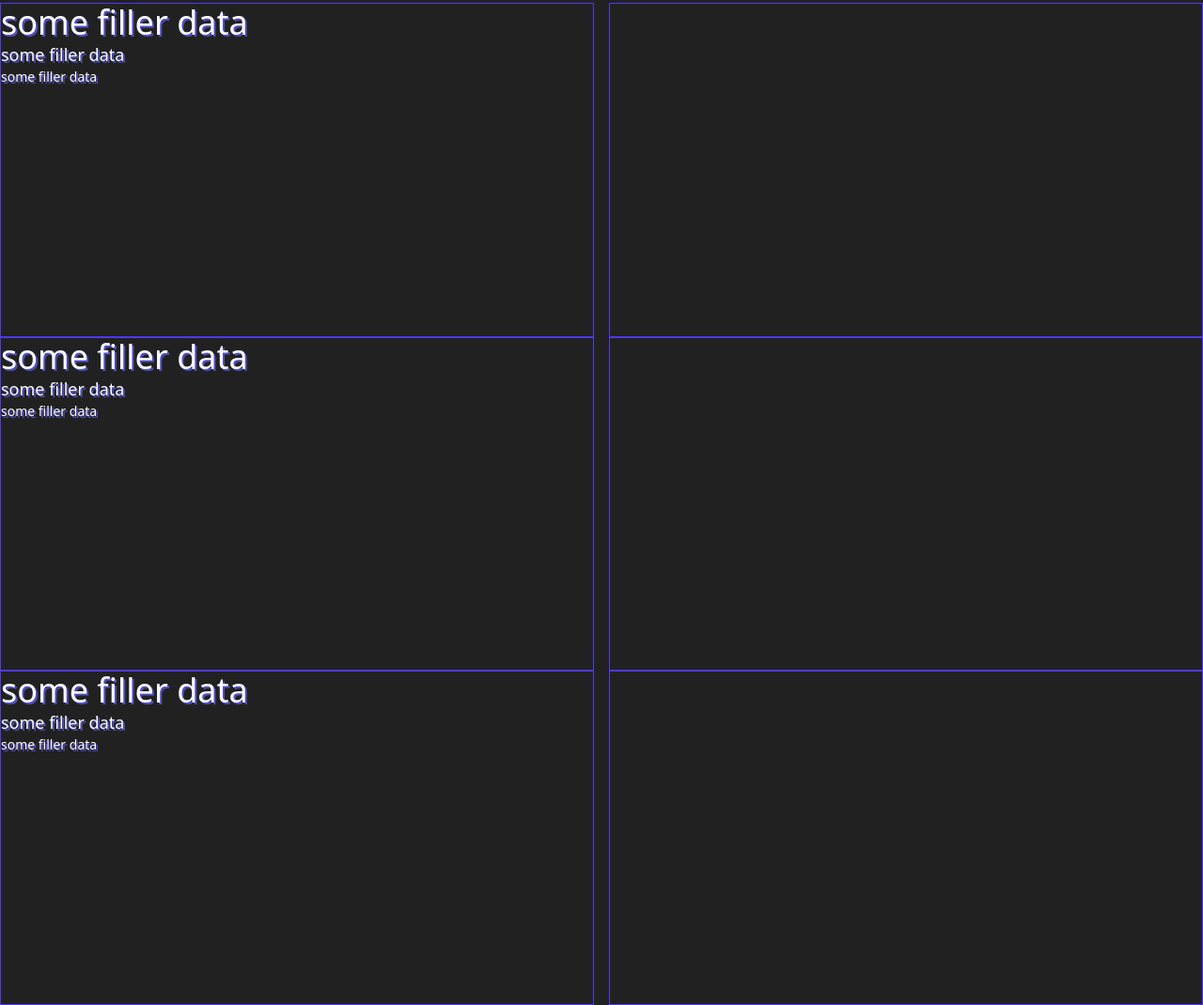
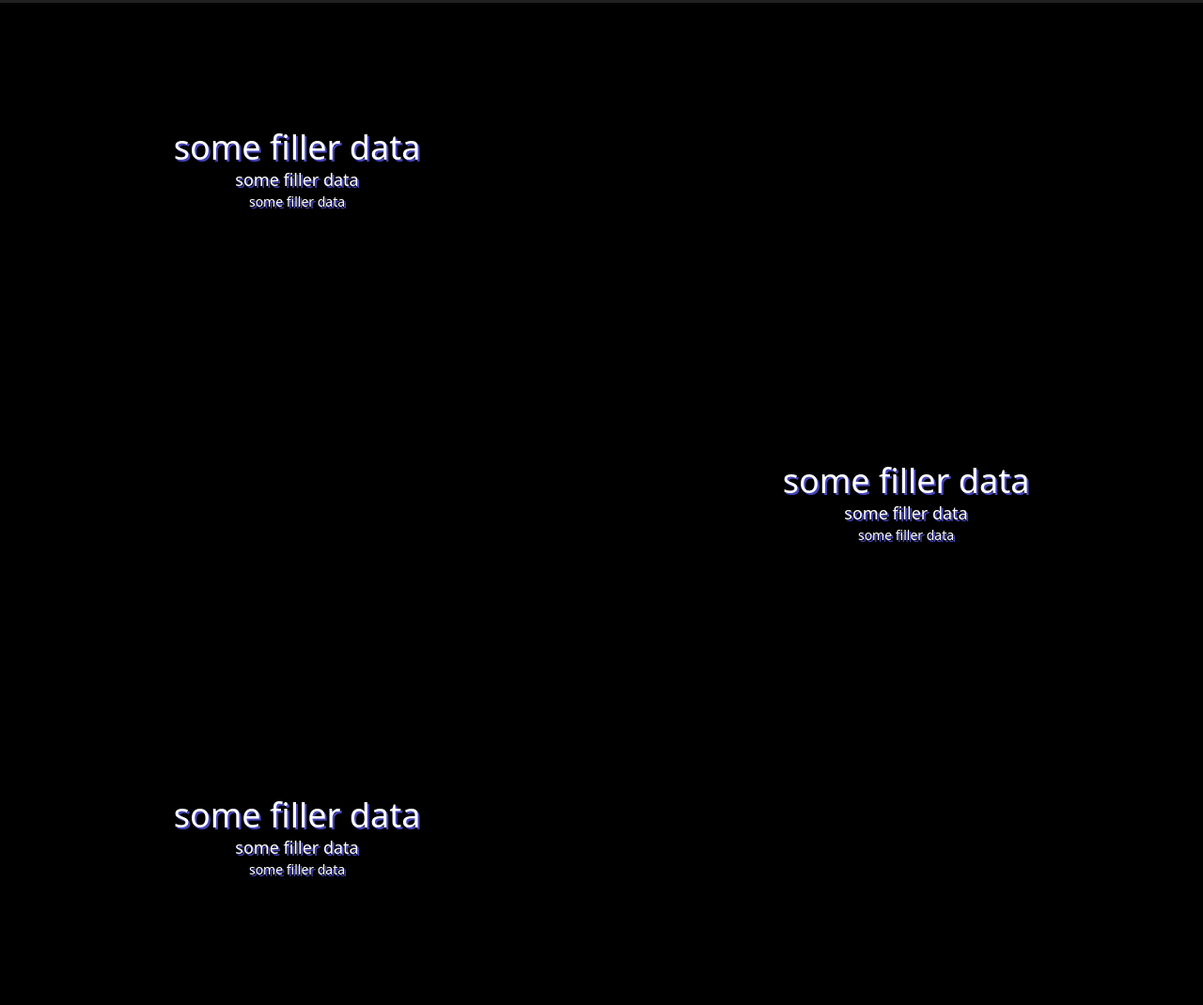
Before and after one commit to Wrekky/portfolio-website, an Astro site in the folder portfolio/: page / in a window 1280 px wide. Shown: the part 797-1867 px from the top of the page at 94% size. Built offline with nearby package versions, Linux system fonts and the light colour scheme; Astro itself is replaced by a stand-in of ours.

Commit message:
various minor content section changes.

```diff
--- a/portfolio/src/components/content.astro
+++ b/portfolio/src/components/content.astro
@@ -1,15 +1,18 @@
 ---
 import ProjectShader from "../components/projectShader.jsx";
 ---
-
-<main class="content-section">
+<!--TODO: group sections differently based on display size, currently shows two text sections in a row when viewed in mobile-->
+<main class="content-section bg-black">
   <div class="w-auto lg:columns-2">
-    <div id="text-section" class="aspect-video border border-indigo-600">
+    <div
+      id="text-section"
+      class="aspect-video content-center self-center text-center"
+    >
       <h1 class="blue-text-shadow text-4xl text-white">some filler data</h1>
       <h2 class="blue-text-shadow text-lg text-white">some filler data</h2>
       <p class="blue-text-shadow text-sm text-white">some filler data</p>
     </div>
-    <div id="image-section" class="aspect-video border border-indigo-600">
+    <div id="image-section" class="aspect-video">
       <ProjectShader
         imagePath={"../src/resources/images/tempImage.png"}
         client:load
@@ -17,25 +20,31 @@ import ProjectShader from "../components/projectShader.jsx";
     </div>
   </div>
   <div class="w-auto lg:columns-2">
-    <div id="text-section" class="aspect-video border border-indigo-600">
-      <h1 class="blue-text-shadow text-4xl text-white">some filler data</h1>
-      <h2 class="blue-text-shadow text-lg text-white">some filler data</h2>
-      <p class="blue-text-shadow text-sm text-white">some filler data</p>
-    </div>
-    <div id="image-section" class="aspect-video border border-indigo-600">
+    <div id="image-section" class="aspect-video">
       <ProjectShader
         imagePath={"../src/resources/images/tempImage.png"}
         client:load
       />
     </div>
-  </div>
-    <div class="w-auto lg:columns-2">
-    <div id="text-section" class="aspect-video border border-indigo-600">
+    <div
+      id="text-section"
+      class="aspect-video content-center self-center text-center"
+    >
       <h1 class="blue-text-shadow text-4xl text-white">some filler data</h1>
       <h2 class="blue-text-shadow text-lg text-white">some filler data</h2>
       <p class="blue-text-shadow text-sm text-white">some filler data</p>
     </div>
-    <div id="image-section" class="aspect-video border border-indigo-600">
+  </div>
+  <div class="w-auto lg:columns-2">
+    <div
+      id="text-section"
+      class="aspect-video content-center self-center text-center"
+    >
+      <h1 class="blue-text-shadow text-4xl text-white">some filler data</h1>
+      <h2 class="blue-text-shadow text-lg text-white">some filler data</h2>
+      <p class="blue-text-shadow text-sm text-white">some filler data</p>
+    </div>
+    <div id="image-section" class="aspect-video">
       <ProjectShader
         imagePath={"../src/resources/images/tempImage.png"}
         client:load
--- a/portfolio/src/pages/index.astro
+++ b/portfolio/src/pages/index.astro
@@ -28,7 +28,7 @@ import LinkedInLogo from "../icons/linkedin.svg";
       >
         <!--TODO: Change font, mess with the text colors when I get the initial shader stuff implemented.-->
         <!-- TODO: replace filler text :) -->
-        <h1 class="blue-text-shadow text-4xl text-testblue">Andrew Friesen</h1>
+        <h1 class="blue-text-shadow text-4xl text-white">Andrew Friesen</h1>
         <h2 class="blue-text-shadow text-lg text-white">Jr Developer</h2>
         <p class="blue-text-shadow text-sm text-white">
           Some sort of description. <br />......etc
```
